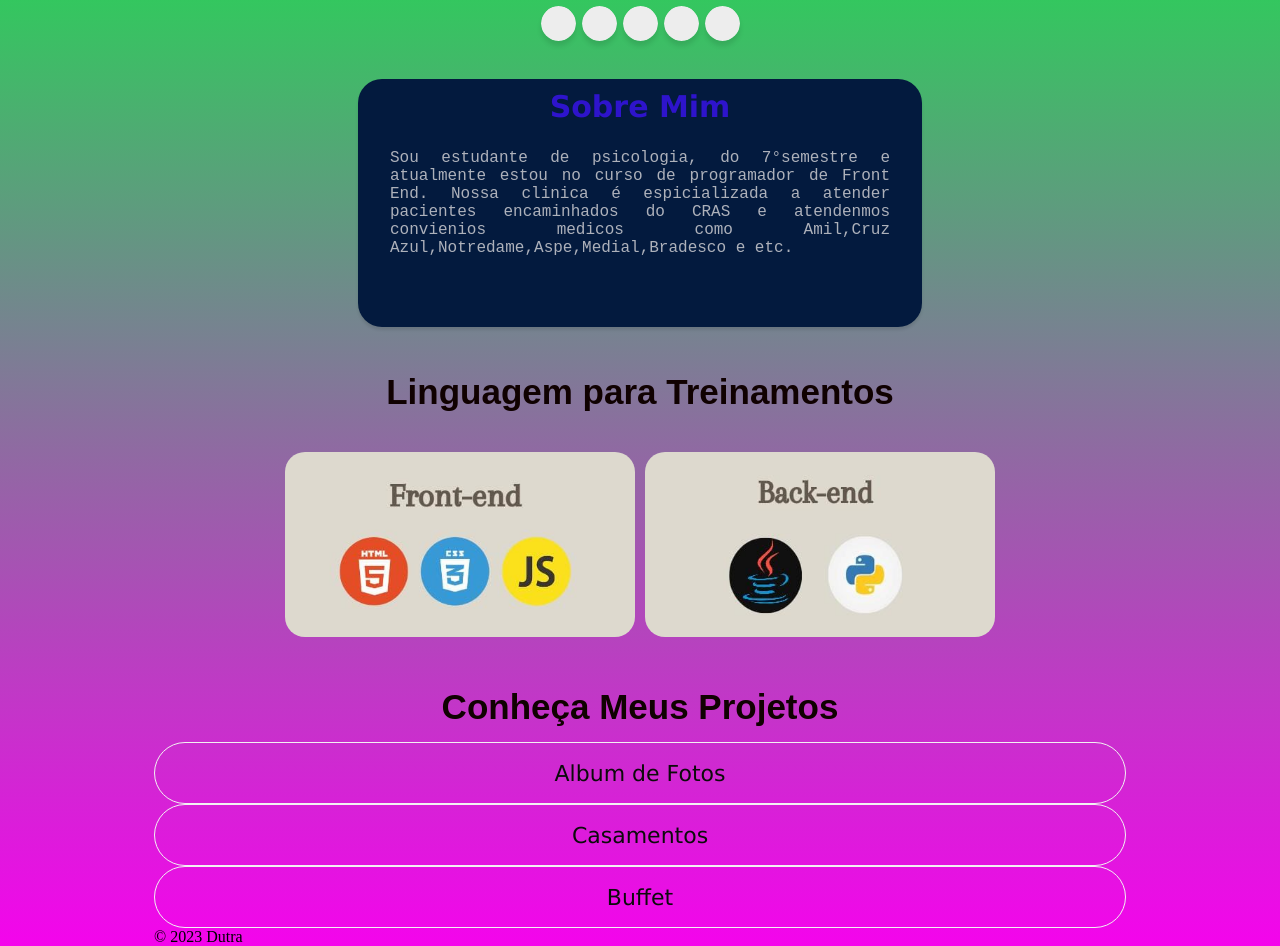
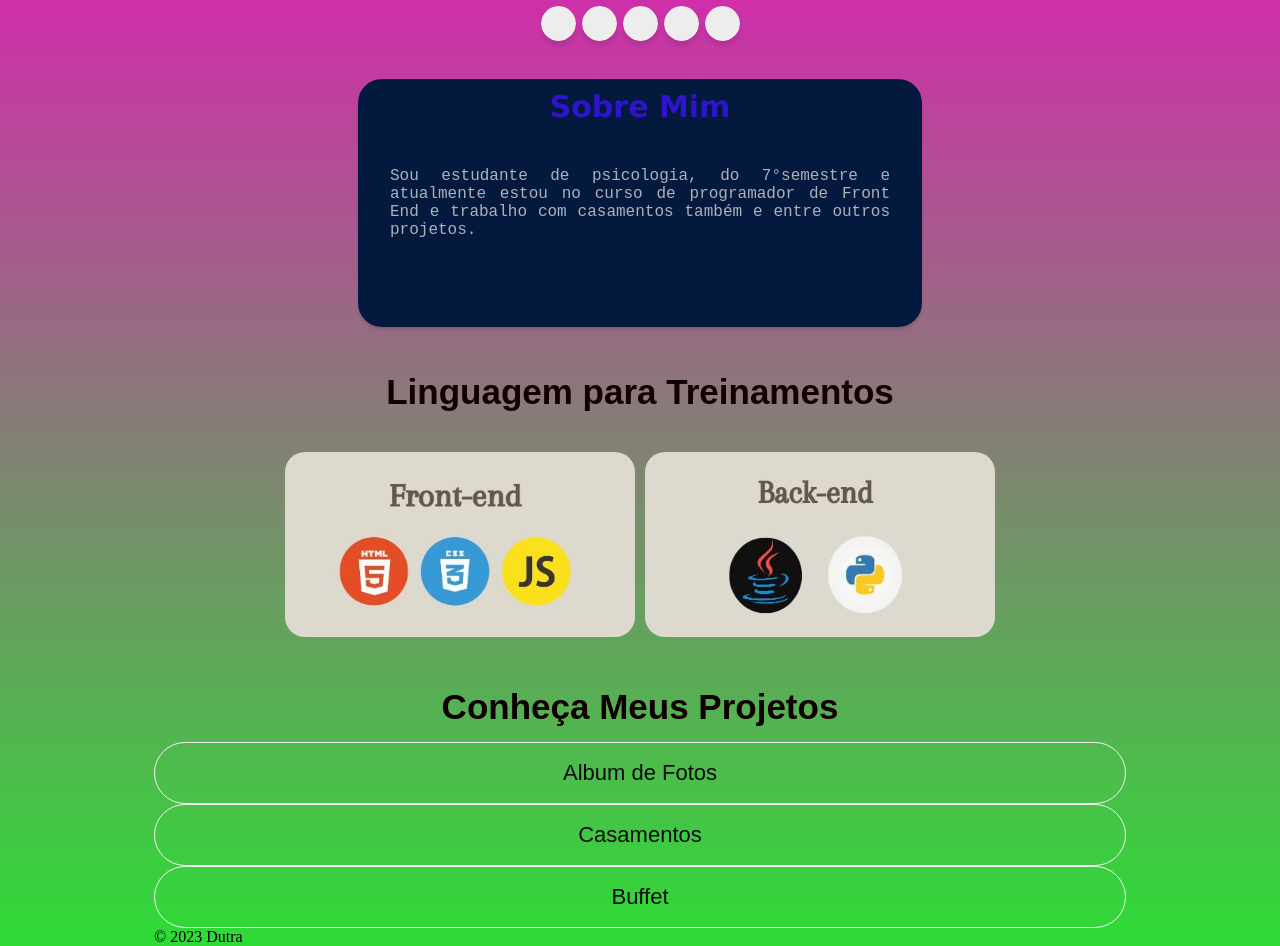
Before and after one commit to ManuSousaa/Eficaz-Meu-Site, a plain HTML site: page index.html in a window 1280 px wide. Shown: the part 220-1166 px from the top of the page. Drawn offline with Linux system fonts and the light colour scheme; a web font is replaced by a local one.

Commit message:
25/10/23

```diff
--- a/css/main.css
+++ b/css/main.css
@@ -14,7 +14,7 @@ body{
     width: 100%; /* largura */
     display: flex;
     justify-content: center;
-    background: linear-gradient(#07f43e,#f404ec);
+    background: linear-gradient(#f407c5,#2edc36);
     background-repeat: no-repeat;
 }
 /* Logo  */
@@ -203,7 +203,7 @@ color: #3613e6d8;
     display: flex;
     align-items: center;
     justify-content: center;
-    font-family: Verdana, Geneva, Tahoma, sans-serif;
+    font-family: Arial, Helvetica, sans-serif;
     color: #0c0b0b;
     border: 1px solid #f2f2f2;
     border-radius: 50px;
@@ -214,7 +214,7 @@ color: #3613e6d8;
     box-shadow: 0 5px 5px rgba (248, 15, 15, 1);
 }
 .item:hover{
-    transition: 0.2s;
+    transition: 0.3s;
     background-color: #82ecea;
 }
 #movie{
--- a/index.html
+++ b/index.html
@@ -42,7 +42,7 @@
 
                     <div class="texto">
                         <h2 class="sobre-mim"> Sobre Mim</h2>
-                        <p>Sou estudante de psicologia, do 7°semestre e atualmente estou no curso de programador de Front End. Nossa clinica é espicializada a atender pacientes encaminhados do CRAS e  atendenmos convienios medicos como Amil,Cruz Azul,Notredame,Aspe,Medial,Bradesco e etc.</p>
+                        <p>Sou estudante de psicologia, do 7°semestre e atualmente estou no curso de programador de Front End e trabalho com casamentos também e entre outros projetos.</p>
                     </div> <!--Fim div Texto-->
 
      <h2 class="subtitulo">Linguagem para Treinamentos</h2>
```
